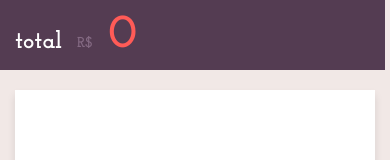
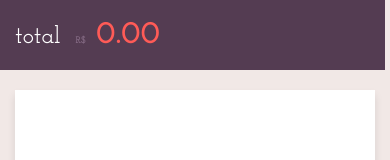
Before and after one commit to eduardostumpfj/money-app, a React (Create React App) app: page / in a window 390 px wide. Shown: the top 160 px of the page. Built offline with nearby package versions, Linux system fonts and the light colour scheme.

Commit message:
Ajustando o visual

```diff
--- a/src/App.css
+++ b/src/App.css
@@ -28,7 +28,7 @@ body{
 .ct-all{
   width: 100%;
   display: grid;
-  grid-template-columns: minmax(150px, 20%) 80%;
+  grid-template-columns: minmax(150px, 15%) 85%;
   align-items: center;
   justify-content: center;
 }
@@ -59,12 +59,17 @@ body{
 .num-total{
   color: var(--cr-red);
   font-weight: 900;
-  font-size: 3em;
+  font-size: 2.5em;
 }
 
 .num-total span{
   color:var(--cr-medium);
   font-size: .3em;
+  text-align: end;
+}
+
+.mini{
+  font-size: 2.2;
 }
 
 @media screen and (max-width: 525px){
--- a/src/components/cardName/CardName.css
+++ b/src/components/cardName/CardName.css
@@ -1,6 +1,7 @@
 .card-name{
     background: white;
     align-self: top;
+    justify-self: center;
     position: relative;
     top: 0px;
     width: 100%;
@@ -27,11 +28,11 @@
 
 @media screen and (max-width: 525px){
     .card-name{
+        width: 90%;
         align-self: center;
     }
     .card-name::after{
         bottom: -13px;
-        width: 90%;
-        left: 5%;
+        width: 100%;
     }
 }
--- a/src/components/itemList/ItemList.css
+++ b/src/components/itemList/ItemList.css
@@ -2,7 +2,7 @@
     padding: 5px 0px 10px 0px;
     grid-row: 2 / 3;
     display: grid;
-    grid-template-rows: 93% 7%;
+    grid-template-rows: 93% 50px;
 }
 .items{
     display: flex;
@@ -25,4 +25,14 @@
     text-align: start;
     border: none;
     background: white;
+    transition: background 0.2s;
 }
+.bt-add-item:hover{
+    background: rgba(0,0,0, 3%);
+}
+
+@media screen and (max-width: 525px){
+    .item-list{
+        padding: 5px 5% 10px 5%;
+    }
+}
--- a/src/components/menu/Menu.css
+++ b/src/components/menu/Menu.css
@@ -35,8 +35,22 @@
 
 .menu-total-txt{
     color: white;
+    font-weight: 500;
     font-size: 1.5em;
     margin-bottom: 5px;
+}
+.mini{
+    color: var(--cr-red);
+    font-weight: 900;
+    font-size: 2.5em;
+}
+.mini span{
+    color:var(--cr-medium);
+    font-size: .3em;
+    text-align: end;
+}
+.menu{
+    font-size: 2em;
 }
 
 
@@ -52,5 +66,8 @@
         align-items: end;
         gap: 15px;
     }
+    .menu-total-txt{
+        margin-bottom: 2px;
+    }
 
 }
--- a/src/components/menu/Menu.jsx
+++ b/src/components/menu/Menu.jsx
@@ -8,6 +8,7 @@ export default function Menu({active, setActive, monthTotal}){
     }
 
     function renderMenu(){
+        let localMonth = Number(monthTotal).toFixed(2)
         if(active === 'card'){
             return (
                 <button id='bt-home' onClick={handleActive}>
@@ -19,7 +20,7 @@ export default function Menu({active, setActive, monthTotal}){
             return (
                     <div className="menu-total">
                         <h1 className='menu-total-txt'> total </h1>
-                        <h1 className="mini num-total"><span>R$</span> {monthTotal}</h1>
+                        <h1 className="mini menu"><span>R$</span> {localMonth}</h1>
                     </div>
             )
         }
--- a/src/components/minCard/MinCard.css
+++ b/src/components/minCard/MinCard.css
@@ -108,3 +108,9 @@
     justify-self:end;
     padding-right: 20px;
 }
+
+@media screen and (max-width: 525px){
+    .mini{
+        margin-right: 20px;
+    }
+}
--- a/src/components/minCard/MinCard.jsx
+++ b/src/components/minCard/MinCard.jsx
@@ -39,7 +39,7 @@ export default function MinCard({activateCard, cardId, cardPeople, cardTotal, ca
                     <h1 className="mini-card-name"> {cardName} </h1>
                     <div className="mini-total">
                         <h2 className="mini-total-txt">total / {cardPeople}:</h2>
-                        <h1 className="mini num-total"><span>R$</span> {cardTotal}</h1>
+                        <h1 className="num-total mini"><span>R$</span> {cardTotal}</h1>
                     </div>
                 </div>
             </div>
--- a/src/components/total/Total.css
+++ b/src/components/total/Total.css
@@ -75,9 +75,13 @@
     }
     .display-total{
         margin-top: 10px;
+        padding: 0px 5%;
     }
     .ct-total::after{
         width: 90%;
         left: 5%;
     }
+    .num-total{
+        padding-right: 0;
+    }
 }
```
